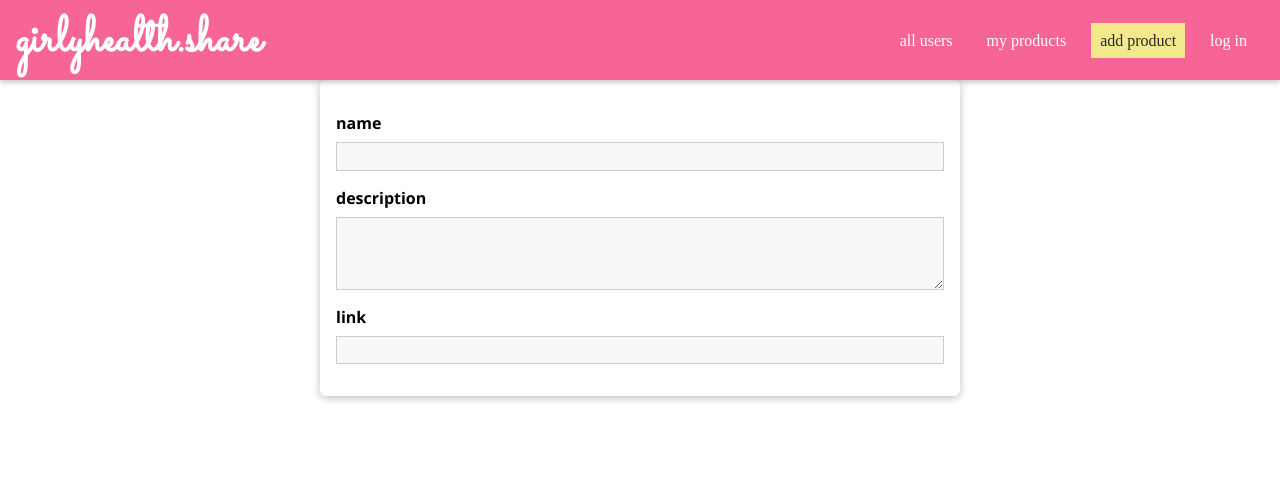
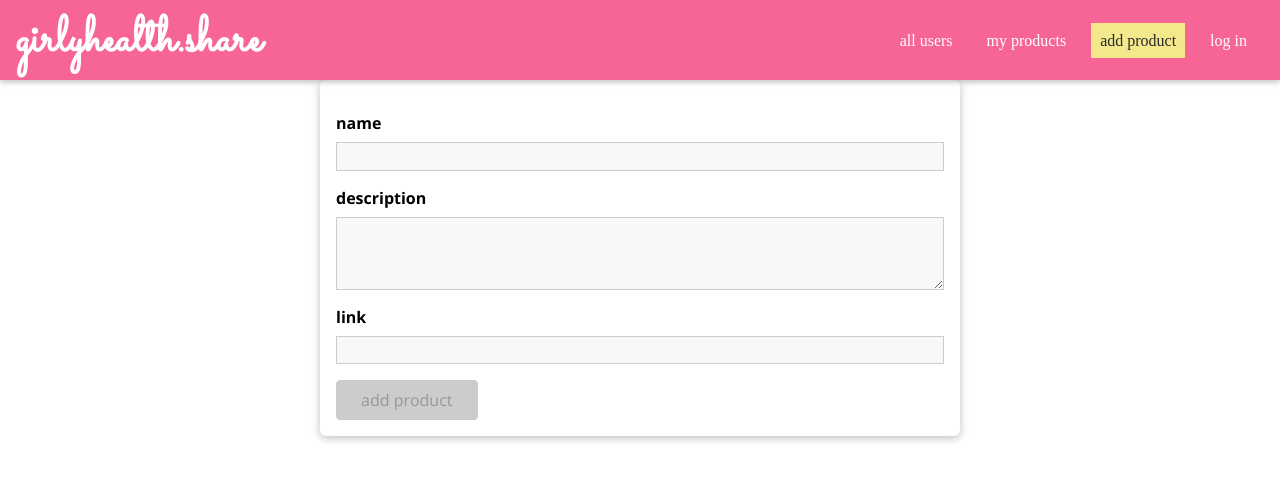
Before and after one commit to lilyshowlader/girly.share, a React (Create React App) app: page /products/new in a window 1280 px wide. Shown: the top 480 px of the page. Built offline with nearby package versions, Linux system fonts and the light colour scheme.

Commit message:
add button to new product

```diff
--- a/src/products/pages/NewProduct.jsx
+++ b/src/products/pages/NewProduct.jsx
@@ -1,14 +1,56 @@
-import React, { useCallback } from 'react'
+import React, { useCallback, useReducer } from 'react'
 import Input from '../../shared/components/FormElements/Input'
+import Button from'../../shared/components/FormElements/Button'
 import { VALIDATOR_REQUIRE } from '../../shared/util/validators'
 import './NewProduct.css'
 
-
+const formReducer = (state, action) => {
+  switch (action.type) {
+    case 'INPUT_CHANGE':
+      let formIsValid = true
+      for (const inputId in state.inputs) {
+        if (inputId === action.inputId) {
+          formIsValid = formIsValid && action.isValid
+        } else {
+          formIsValid = formIsValid && state.inputs[inputId].isValid;
+        }
+      }
+      return {
+        ...state,
+        input: {
+          ...state.inputs,
+          [action.inputId] : { value: action.value, isValid: action.isValid }
+        },
+        isValid: formIsValid
+      }
+    default:
+      return state
+  }
+}
 
 function NewProduct() {
-  const titleInputHandler = useCallback((id, value, isValid) => {}, [])
-  const descriptionInputHandler = useCallback((id, value, isValid) => {}, [])
-  const linkInputHandler = useCallback((id, value, isValid) => {}, [])
+  // initial states
+  const [formState, dispatch] = useReducer(formReducer, {
+    inputs: {
+      title: {
+        value: '',
+        isValid: 'false'
+      },
+      description: {
+        value: '',
+        isValid: 'false'
+      },
+      link: {
+        value: '',
+        isValid: 'false'
+      },
+    },
+    isValid: false
+  })
+
+  const inputHandler = useCallback((id, value, isValid) => {
+    dispatch({ type: "INPUT_CHANGE", value: value, isValid: isValid, inputId: id})
+  }, [])
 
 
   return (
@@ -20,7 +62,7 @@
       label='name'
       validators={[VALIDATOR_REQUIRE()]}
       errorText='please enter a valid title'
-      onInput={titleInputHandler}
+      onInput={inputHandler}
       />
 
       <Input
@@ -30,7 +72,7 @@
       label='description'
       validators={[VALIDATOR_REQUIRE()]}
       errorText='please enter a description!'
-      onInput={descriptionInputHandler}
+      onInput={inputHandler}
       />
 
       <Input
@@ -39,9 +81,12 @@
       type='text'
       label='link'
       validators={[VALIDATOR_REQUIRE()]}
-      errorText='please enter a valid title'
-      onInput={linkInputHandler}
+      errorText='please enter a link'
+      onInput={inputHandler}
       />
+      <Button type='submit' disabled={!formState.isValid}>
+        add product
+      </Button>
     </form>
   )
 }
```
